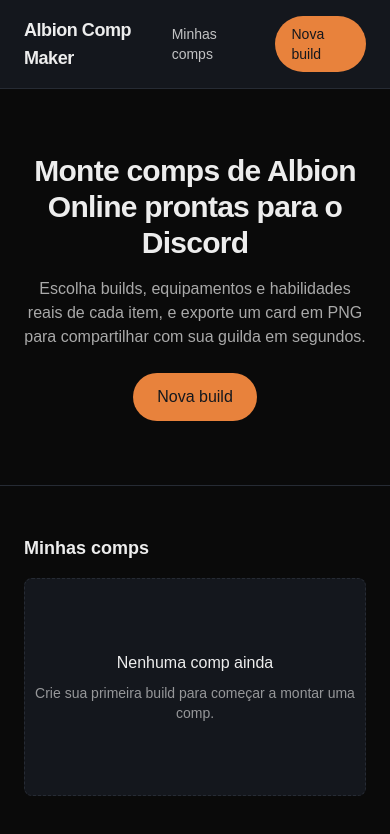
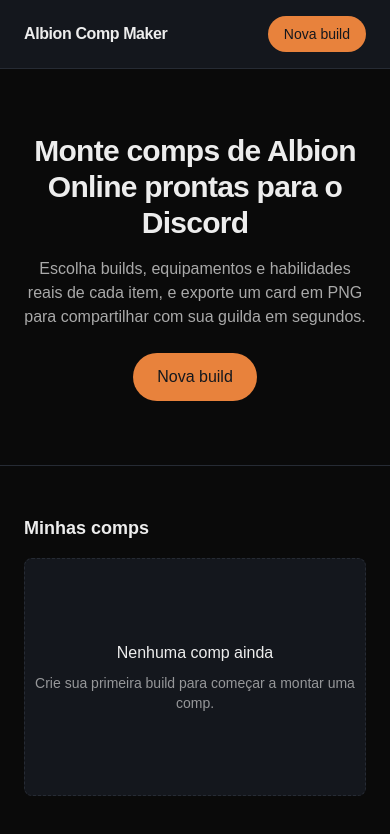
Before and after one commit to LucasGitDev/albion-comp-maker, a Next.js app: page / in a window 390 px wide. Shown: the top 834 px of the page. Built offline with nearby package versions, Linux system fonts and the light colour scheme.

Commit message:
fix(ui): add visible focus ring, correct lang, ease header at 390px

```diff
--- a/src/app/globals.css
+++ b/src/app/globals.css
@@ -41,3 +41,14 @@
   color: var(--foreground);
   font-family: Arial, Helvetica, sans-serif;
 }
+
+a:focus-visible,
+button:focus-visible,
+input:focus-visible,
+select:focus-visible,
+textarea:focus-visible,
+[tabindex]:focus-visible {
+  outline: 2px solid #ffffff;
+  outline-offset: 3px;
+  border-radius: 2px;
+}
--- a/src/app/layout.tsx
+++ b/src/app/layout.tsx
@@ -25,7 +25,7 @@
 }: Readonly<{ children: ReactNode }>) {
   return (
     <html
-      lang="en"
+      lang="pt-BR"
       className={`${geistSans.variable} ${geistMono.variable} h-full antialiased`}
     >
       <body className="min-h-full flex flex-col">
--- a/src/components/layout/Header.tsx
+++ b/src/components/layout/Header.tsx
@@ -2,12 +2,12 @@
 
 export function Header() {
   return (
-    <header className="sticky top-0 z-10 flex items-center justify-between border-b border-[var(--color-border)] bg-[var(--color-surface)] px-6 py-4">
-      <Link href="/" className="text-lg font-semibold tracking-tight text-foreground">
+    <header className="sticky top-0 z-10 flex flex-wrap items-center justify-between gap-x-4 gap-y-2 border-b border-[var(--color-border)] bg-[var(--color-surface)] px-6 py-4">
+      <Link href="/" className="text-base font-semibold tracking-tight text-foreground sm:text-lg">
         Albion Comp Maker
       </Link>
       <nav className="flex items-center gap-6 text-sm text-foreground/80">
-        <Link href="/" className="transition-colors hover:text-foreground">
+        <Link href="/" className="hidden transition-colors hover:text-foreground sm:inline-block">
           Minhas comps
         </Link>
         <Link
```
